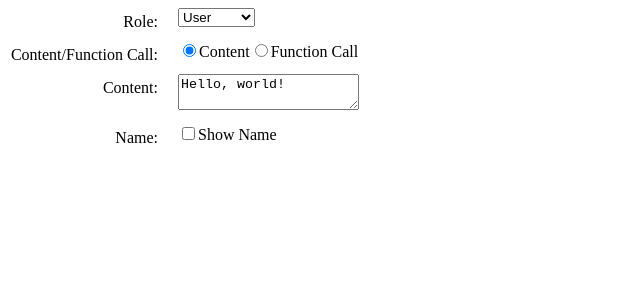
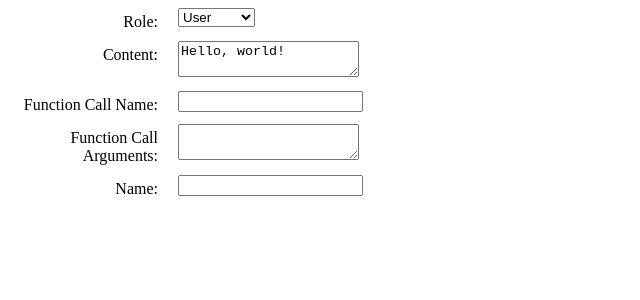
Before and after one commit to sutter-dave/aider_flog_test, a React app: page / in a window 1280 px wide. Shown: the top 300 px of the page, without its empty margins (0-640 px from the left). Built offline with nearby package versions, Linux system fonts and the light colour scheme.

Commit message:
Revert "aider: Implemented radio buttons for content/function call and a checkbox for name in MessageComponent.tsx."
This reverts commit 91cf7a05d0eb30afffd3c8a3676bced650021520.

```diff
--- a/src/components/MessageComponent.tsx
+++ b/src/components/MessageComponent.tsx
@@ -1,5 +1,3 @@
-// src\components\MessageComponent.tsx
-
 import React, { useState } from 'react';
 import { ChatMessage } from '../types/chatTypes';
 import './MessageComponent.css';
@@ -14,23 +12,6 @@ const MessageComponent: React.FC<MessageComponentProps> = ({ message, updateMess
   const [functionCallName, setFunctionCallName] = useState(message.function_call?.name || '');
   const [functionCallArgString, setFunctionCallArgString] = useState(JSON.stringify(message.function_call?.arguments) || '');
   const [nameValue, setNameValue] = useState(message.name || '');
-  const [displayContent, setDisplayContent] = useState(!!message.content);
-  const [displayFunctionCall, setDisplayFunctionCall] = useState(!!message.function_call);
-  const [displayName, setDisplayName] = useState(!!message.name);
-
-  const handleDisplayChange = (field: string) => {
-    if (field === 'content') {
-      setDisplayContent(true);
-      setDisplayFunctionCall(false);
-    } else if (field === 'function_call') {
-      setDisplayContent(false);
-      setDisplayFunctionCall(true);
-    }
-  };
-
-  const handleNameDisplayChange = () => {
-    setDisplayName(!displayName);
-  };
 
   return (
     <div className="message-component">
@@ -49,30 +30,12 @@ const MessageComponent: React.FC<MessageComponentProps> = ({ message, updateMess
       </div>
       <div className="form-group">
         <div className="label-right">
-          Content/Function Call:
-        </div>
-        <div className="input-container">
-          <label>
-            <input type="radio" name="display" value="content" checked={displayContent} onChange={() => handleDisplayChange('content')} />
-            Content
-          </label>
-          <label>
-            <input type="radio" name="display" value="function_call" checked={displayFunctionCall} onChange={() => handleDisplayChange('function_call')} />
-            Function Call
-          </label>
-        </div>
-      </div>
-      {displayContent && (
-        <div className="form-group">
-          <div className="label-right">
           Content:
         </div>
         <div className="input-container">
           <textarea value={contentValue} onChange={(e) => setContentValue(e.target.value)} onBlur={() => updateMessage({ ...message, content: contentValue })} />
         </div>
       </div>
-      )}
-      {displayFunctionCall && (
       <div className="form-group">
         <div className="label-right">
           Function Call Name:
@@ -81,8 +44,6 @@ const MessageComponent: React.FC<MessageComponentProps> = ({ message, updateMess
           <input type="text" value={functionCallName} onChange={(e) => setFunctionCallName(e.target.value)} onBlur={() => updateMessage({ ...message, function_call: { ...message.function_call, name: functionCallName } })} />
         </div>
       </div>
-      )}
-      {displayFunctionCall && (
       <div className="form-group">
         <div className="label-right">
           Function Call Arguments:
@@ -91,19 +52,6 @@ const MessageComponent: React.FC<MessageComponentProps> = ({ message, updateMess
           <textarea value={functionCallArgString} onChange={(e) => setFunctionCallArgString(e.target.value)} onBlur={() => updateMessage({ ...message, function_call: { ...message.function_call, arguments: JSON.parse(functionCallArgString) } })} />
         </div>
       </div>
-      )}
-      <div className="form-group">
-        <div className="label-right">
-          Name:
-        </div>
-        <div className="input-container">
-          <label>
-            <input type="checkbox" checked={displayName} onChange={handleNameDisplayChange} />
-            Show Name
-          </label>
-        </div>
-      </div>
-      {displayName && (
       <div className="form-group">
         <div className="label-right">
           Name:
@@ -112,7 +60,6 @@ const MessageComponent: React.FC<MessageComponentProps> = ({ message, updateMess
           <input type="text" value={nameValue} onChange={(e) => setNameValue(e.target.value)} onBlur={() => updateMessage({ ...message, name: nameValue })} />
         </div>
       </div>
-      )}
     </div>
   );
 };
```
Also changed, not shown: 1 other file (tests, documents, lock files or other folders). Lines whose indentation alone changed are shown as unchanged.
